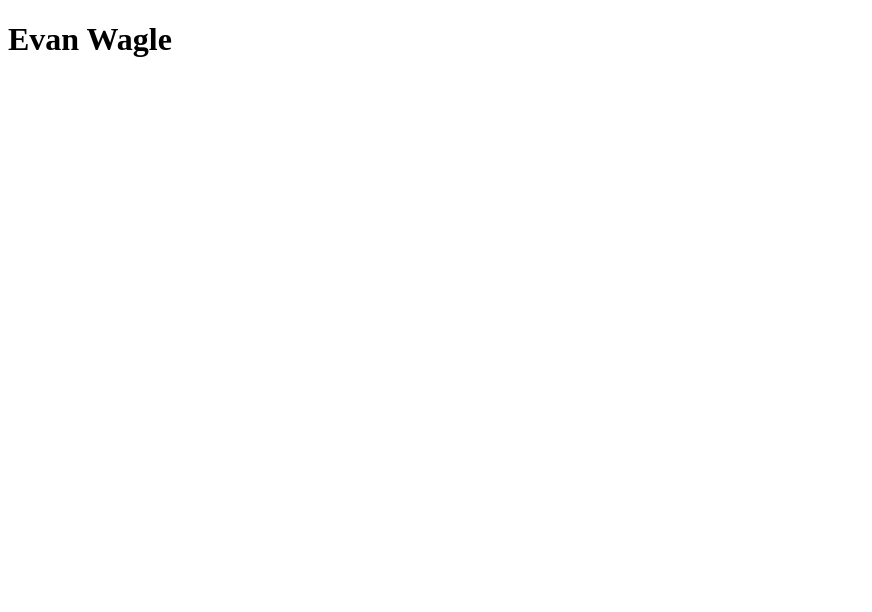
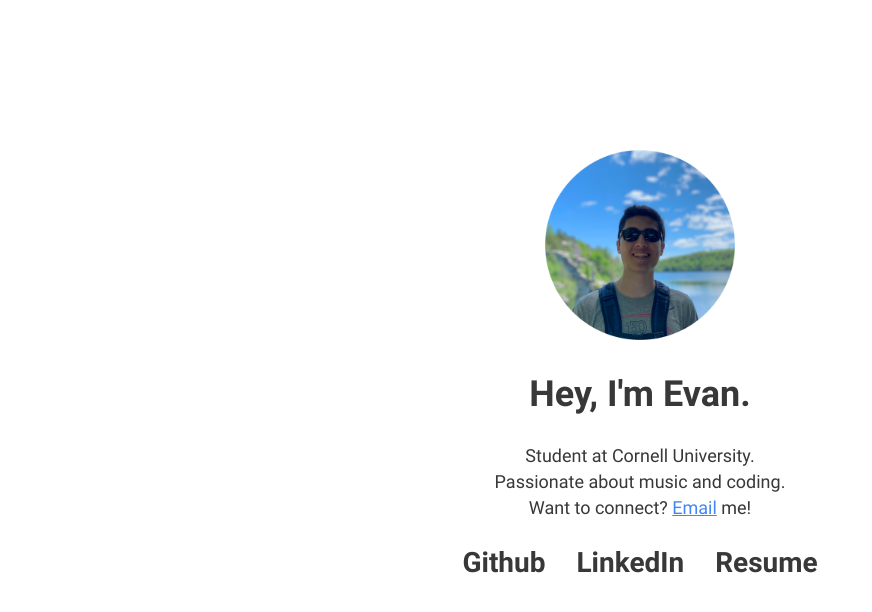
Before and after one commit to evanwagle/evanwagle.github.io, a plain HTML site: page index.html in a window 1280 px wide. Shown: the whole page, without its empty margins (0-872 px from the left). Drawn offline with Linux system fonts and the light colour scheme.

Commit message:
First full commit

```diff
--- a/index.html
+++ b/index.html
@@ -2,8 +2,21 @@
 <html>
     <head>
         <title>Evan Wagle</title>
+        <link rel="stylesheet" href="styles.css">
+        <meta charset="UTF-8">
     </head>
     <body>
-        <h1>Evan Wagle</h1>
+        <section>
+            <img src="profile.png" alt="Profile Picture" id="profile-pic">
+            <h1>Hey, I'm Evan.</h1>
+                <p>Student at Cornell University.</p>
+                <p>Passionate about music and coding.</p>
+                <p>Want to connect? <a href="mailto: evanw0630@gmail.com" id="email">Email</a> me!</p>
+            <div class="links">
+                <a href="https://github.com/evanwagle" id="github" target="_blank">Github</a>
+                <a href="https://www.linkedin.com/in/evan-wagle-4531061b5/" id="linkedin" target="_blank">LinkedIn</a>
+                <a href="#Resume" id="resume">Resume</a>
+            </div>
+        </section>
     </body>
 </html>
--- /dev/null
+++ b/styles.css
@@ -0,0 +1,78 @@
+@font-face {
+    font-family: Roboto-Bold;
+    src: url(Roboto-Bold.ttf);
+}
+
+@font-face {
+    font-family: Roboto-Medium;
+    src: url(Roboto-Regular.ttf);
+}
+
+/* Styling for body */
+#profile-pic {
+    width: 15%;
+    height: 15%;
+}
+section {
+    margin-top: 150px;
+    text-align: center;
+    color: #383838;
+}
+
+body {
+    font-family: Roboto-Medium;
+}
+
+p {
+    margin: 5px;
+    font-size: 18px;
+}
+
+h1 {
+    font-family: Roboto-Bold;
+    font-size: 36px;
+}
+
+/* Email link*/
+a#email{
+    color: #4285F4;
+}
+a#email:hover {
+    color: #1a2a42;
+}
+
+/* Personal Links */
+.links {
+    font-family: Roboto-Bold;
+    font-size: 28px;
+    margin-top: 28px;
+    color: #383838;
+    transition: ease 0.3s;
+}
+.links a {
+    margin: 12px;
+}
+.links a:link {
+    text-decoration: none;
+    color: #383838;
+}
+.links a:visited {
+    color: #383838;
+}
+
+a {
+    transition: ease 0.4s;
+}
+
+a#github:hover {
+    color: #0366d6;
+}
+a#linkedin:hover {
+    color: #2867b2;
+}
+a#portfolio:hover {
+    color: #C280C0;
+}
+a#resume:hover {
+    color: #51BB8E;
+}
```
Also changed, not shown: Roboto-Bold.ttf (added), Roboto-Regular.ttf (added), profile.png (added), 1 other file.
